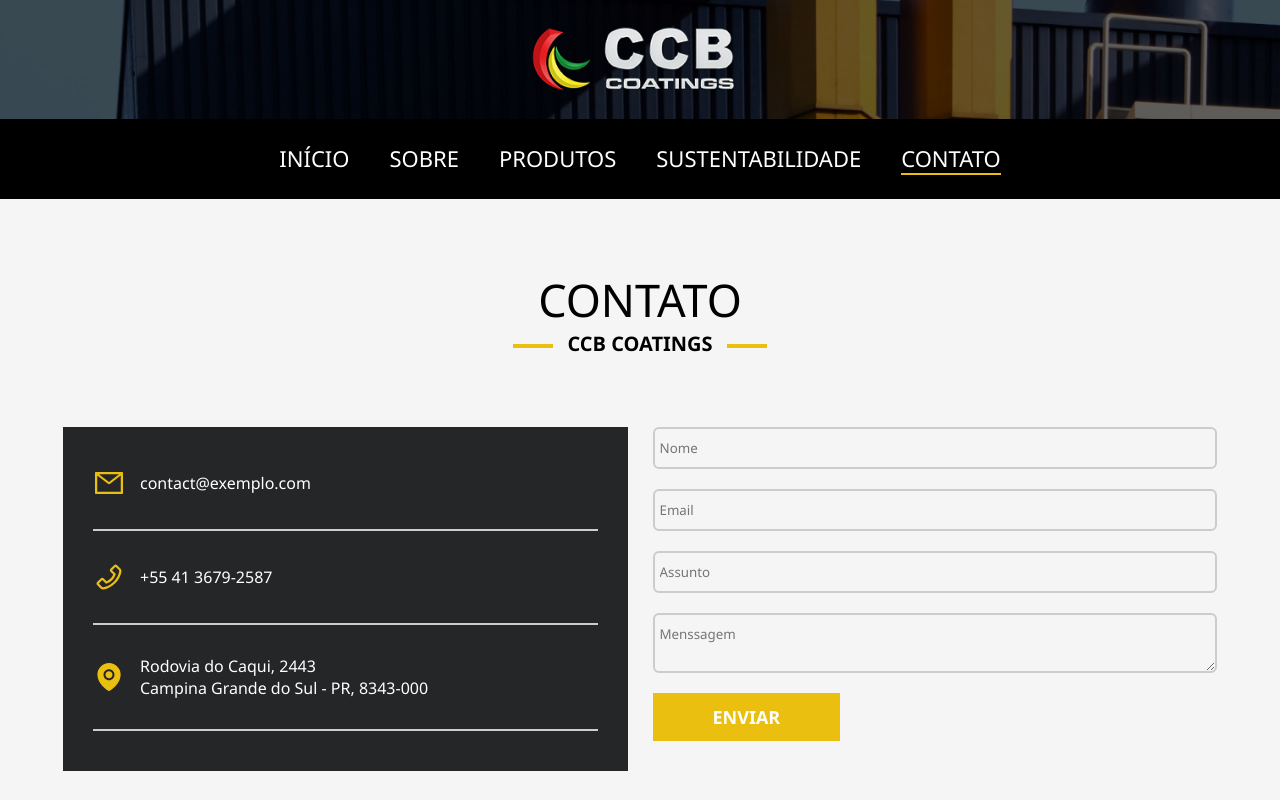
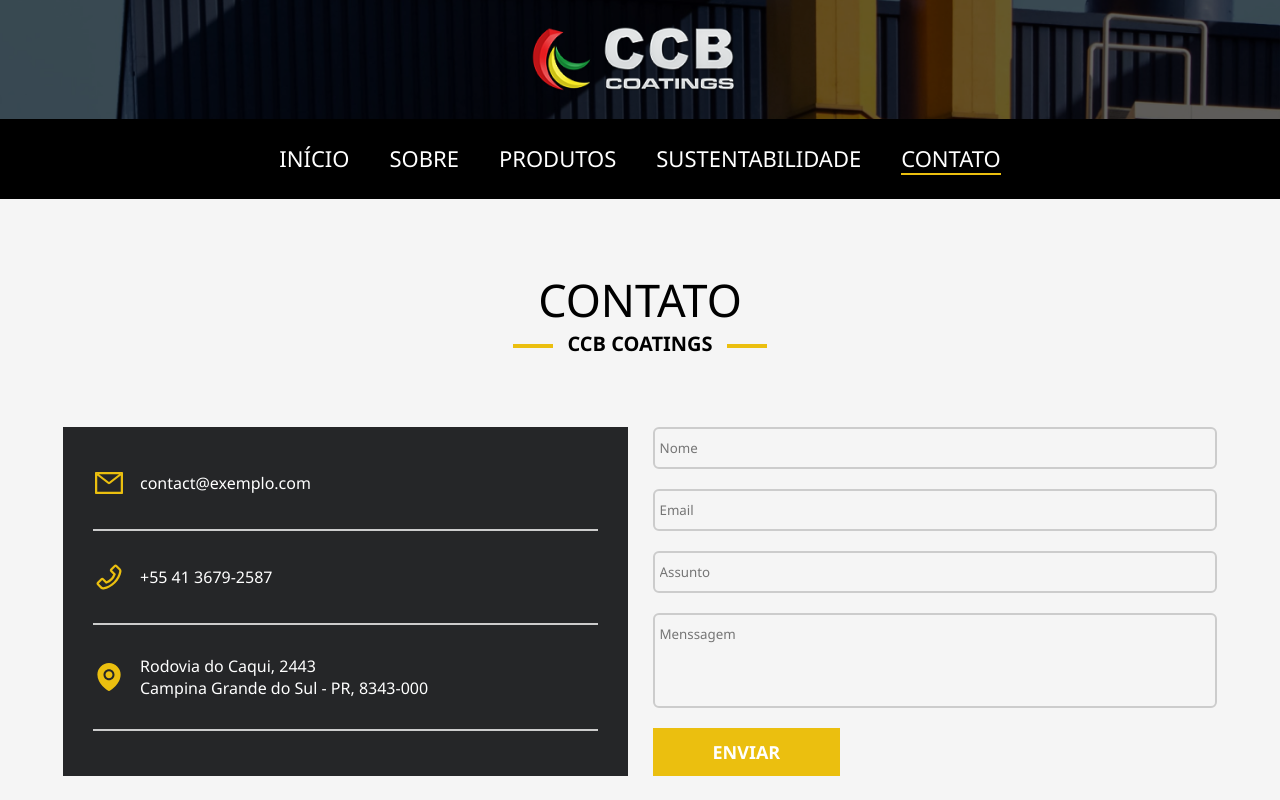
Before and after one commit to FelipeSHenrique/site-ccbcoatings, a React (Create React App) app: page /contato in a window 1280 px wide. Shown: the top 800 px of the page. Built offline with nearby package versions, Linux system fonts and the light colour scheme.

Commit message:
Página contatos finalizado / Falta apenas deixar funcional

```diff
--- a/src/components/FooterContact/index.jsx
+++ b/src/components/FooterContact/index.jsx
@@ -12,7 +12,7 @@
   IconWhatsapp
 } from './styles';
 
-import logoCCB from '../../assets/image/logo-ccb.png';
+import logoCCB from '../../assets/image/logo-ccb.svg';
 
 function FooterContact() {
   return (
--- a/src/pages/Contact/index.jsx
+++ b/src/pages/Contact/index.jsx
@@ -3,6 +3,7 @@
 import HeaderLogo from '../../components/HeaderLogo';
 import Menu from '../../components/Menu';
 import Titles from '../../components/Titles';
+import FooterContact from '../../components/FooterContact';
 
 import {
   Container,
@@ -16,7 +17,8 @@
   LocationContact,
   IconLocation,
   TextInfo,
-  WrapperForm
+  WrapperForm,
+  SectionMaps
 } from './styled';
 
 function Contact() {
@@ -59,8 +61,13 @@
           </WrapperForm>
         </WrapperContainer>
 
+      </WrapperAllContent>
 
-      </WrapperAllContent>
+      <SectionMaps>
+        <iframe src="https://www.google.com/maps/embed?pb=!1m18!1m12!1m3!1d3605.904822449065!2d-49.083929784420064!3d-25.340974635589323!2m3!1f0!2f0!3f0!3m2!1i1024!2i768!4f13.1!3m3!1m2!1s0x94dceb82779ec4e3%3A0x1d7d3c2aa72d2423!2sRodovia%20do%20Caqui%2C%202443%20-%20Jardim%20Santa%20Angelina%2C%20Campina%20Grande%20do%20Sul%20-%20PR%2C%2083430-000!5e0!3m2!1spt-BR!2sbr!4v1599855944543!5m2!1spt-BR!2sbr" style={{ border: 0 }} aria-hidden="false" ></iframe>
+      </SectionMaps>
+
+      <FooterContact />
     </Container>
   );
 }
--- a/src/pages/Contact/styled.js
+++ b/src/pages/Contact/styled.js
@@ -14,11 +14,19 @@
   display: grid;
   grid-template-columns: repeat(2, 1fr);
   grid-gap: 25px;
-  margin-top: 70px;
+  margin: 70px 0;
+
+  @media (max-width: 1178px) {
+    padding: 0 2%;
+  }
+
+  @media (max-width: 768px) {
+    grid-template-columns: 1fr;
+    padding: 0 2%;
+  }
 `;
 
 export const WrapperInfoContact = styled.div`
-  flex: 1;
   background: var(--color-background-about);
   padding: 10px 30px 40px;
 `;
@@ -64,7 +72,6 @@
 `;
 
 export const WrapperForm = styled.form`
-  flex: 1;
   display: flex;
   flex-direction: column;
 
@@ -73,6 +80,12 @@
     padding: 10px 5px;
     border-radius: 6px;
     margin-bottom: 20px;
+    outline: none;
+  }
+
+  textarea {
+    height: 95px;
+    resize: none;
   }
 
   button {
@@ -86,4 +99,17 @@
     cursor: pointer;
   }
 
+  @media (max-width: 768px) {
+    button {
+      align-self: center;
+    }
+  }
+
 `;
+
+export const SectionMaps = styled.div`
+  iframe {
+    width: 100%;
+    height: 356px;
+  }
+`;
```
Also changed, not shown: src/assets/image/logo-ccb.svg (added).
